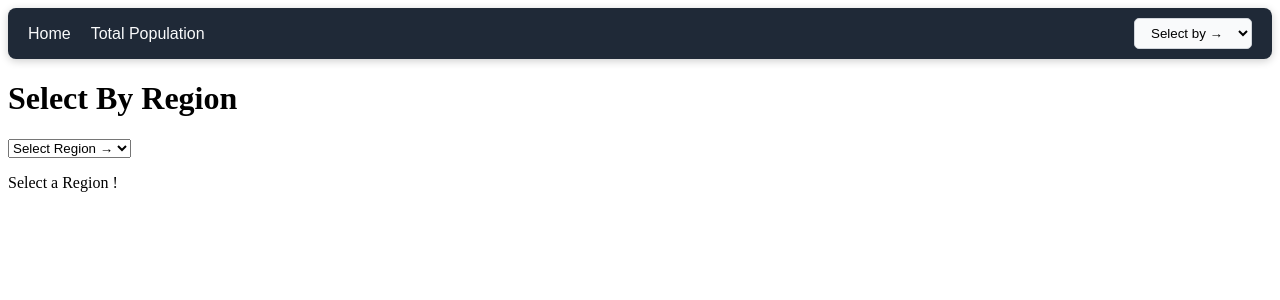
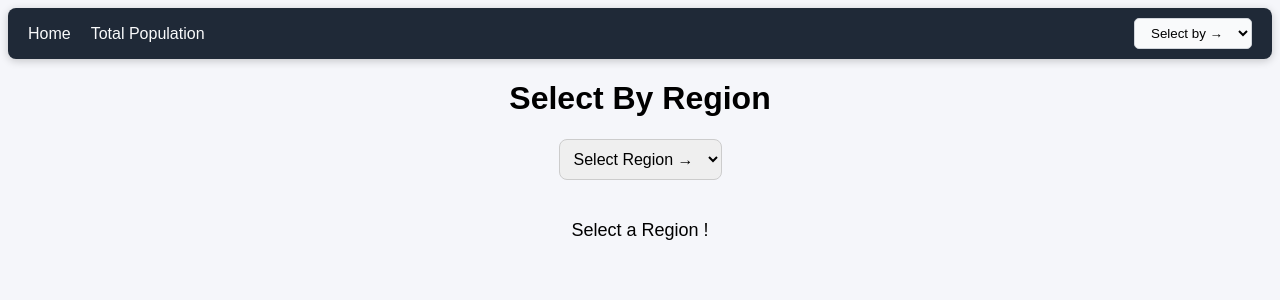
Before and after one commit to yuusufxb/Contry-management, a React (Create React App) app: page /countries/region in a window 1280 px wide. Shown: the top 300 px of the page. Built offline with nearby package versions, Linux system fonts and the light colour scheme.

Commit message:
fixing the output && styling

```diff
--- a/src/pages/Region.jsx
+++ b/src/pages/Region.jsx
@@ -1,6 +1,6 @@
 import { useState } from "react";
 import { useSelector } from "react-redux";
-
+import './style/region_style.css'
 
 export function Region() {
     // bringing the contries data
@@ -10,43 +10,65 @@ export function Region() {
     const uniqueRegions = [...new Set(regions)]
     console.log(uniqueRegions)
     // handling the region selected by the user
-    const [regionSelected , setregionSelecter] = useState("");
-    const onChange = (e) =>{
-        const param = e.target.value ;
+    const [regionSelected, setregionSelecter] = useState("");
+    const onChange = (e) => {
+        const param = e.target.value;
         if (param) setregionSelecter(param);
 
     }
     console.log(regionSelected);
     //
-    const contriesByRegion = contries.filter((co)=>
-        co.region == regionSelected );
+    const contriesByRegion = contries.filter((co) =>
+        co.region == regionSelected);
     console.log(contriesByRegion);
     return (
         <>
-            <h1>Select By Region</h1>
-            <select onChange={onChange}>
+            <h1 className="title">Select By Region</h1>
+
+            <select className="regionSelect" onChange={onChange}>
                 <option value="">Select Region →</option>
-                {uniqueRegions.map((region)=>(
-                <div>
-                    <option value={region}>{region}</option>
-                </div>
 
+                {uniqueRegions.map((region) => (
+                    <option key={region} value={region}>
+                        {region}
+                    </option>
                 ))}
             </select>
 
-            {contriesByRegion.length > 0
-                ?<div>
-                    {contriesByRegion.map((co)=>(
-                        <div>
-                            <h1>{co.name.common}</h1>
+            {contriesByRegion.length > 0 ? (
+                <div className="countriesContainer">
+                    {contriesByRegion.map((co) => (
+                        <div className="countryCard" key={co.name.common}>
+
+                            <img
+                                className="flag"
+                                src={co.flag.png}
+                                alt={co.flag.alt || co.name.common}
+                            />
+
+                            <h2>{co.name.common}</h2>
+
+                            <p>
+                                <strong>Capital:</strong> {co.capital?.[0] || "N/A"}
+                            </p>
+
+                            <p>
+                                <strong>Population:</strong>{" "}
+                                {co.population.toLocaleString()}
+                            </p>
+
+                            <p>
+                                <strong>Region:</strong> {co.region}
+                            </p>
+
                         </div>
                     ))}
                 </div>
-                :<div>
+            ) : (
+                <div className="empty">
                     <p>Select a Region !</p>
                 </div>
-            }
-
+            )}
         </>
     );
 }
--- /dev/null
+++ b/src/pages/style/region_style.css
@@ -0,0 +1,50 @@
+body{
+  font-family: Arial, Helvetica, sans-serif;
+  background:#f5f6fa;
+}
+
+.title{
+  text-align:center;
+}
+
+.regionSelect{
+  display:block;
+  margin:20px auto;
+  padding:10px;
+  font-size:16px;
+  border-radius:8px;
+  border:1px solid #ccc;
+}
+
+.countriesContainer{
+  display:grid;
+  grid-template-columns:repeat(auto-fill,minmax(220px,1fr));
+  gap:20px;
+  padding:20px;
+}
+
+.countryCard{
+  background:white;
+  border-radius:10px;
+  padding:15px;
+  box-shadow:0 4px 10px rgba(0,0,0,0.1);
+  text-align:center;
+  transition:0.2s;
+}
+
+.countryCard:hover{
+  transform:translateY(-5px);
+}
+
+.flag{
+  width:100%;
+  height:120px;
+  object-fit:cover;
+  border-radius:6px;
+}
+
+.empty{
+  text-align:center;
+  margin-top:40px;
+  font-size:18px;
+}
```
